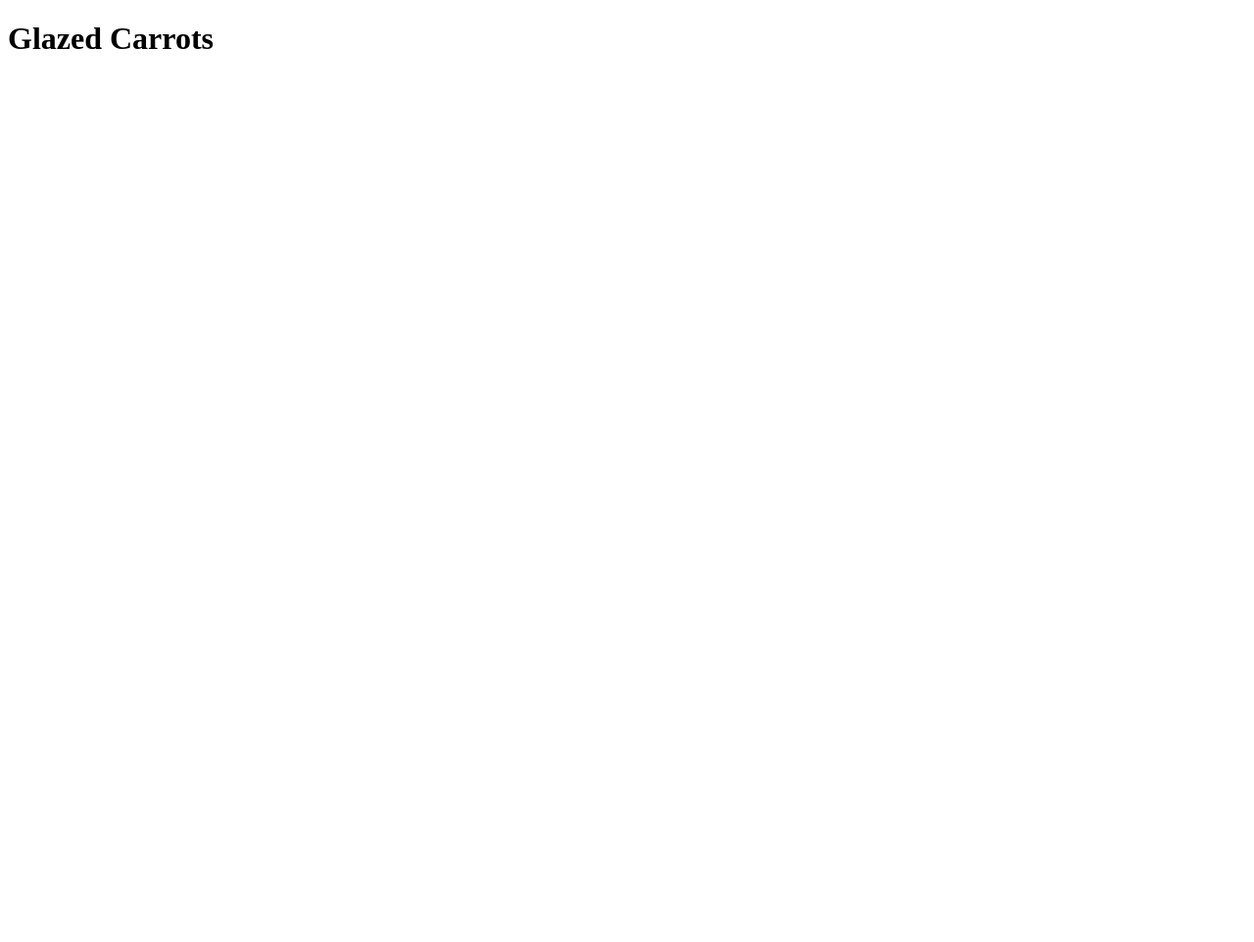
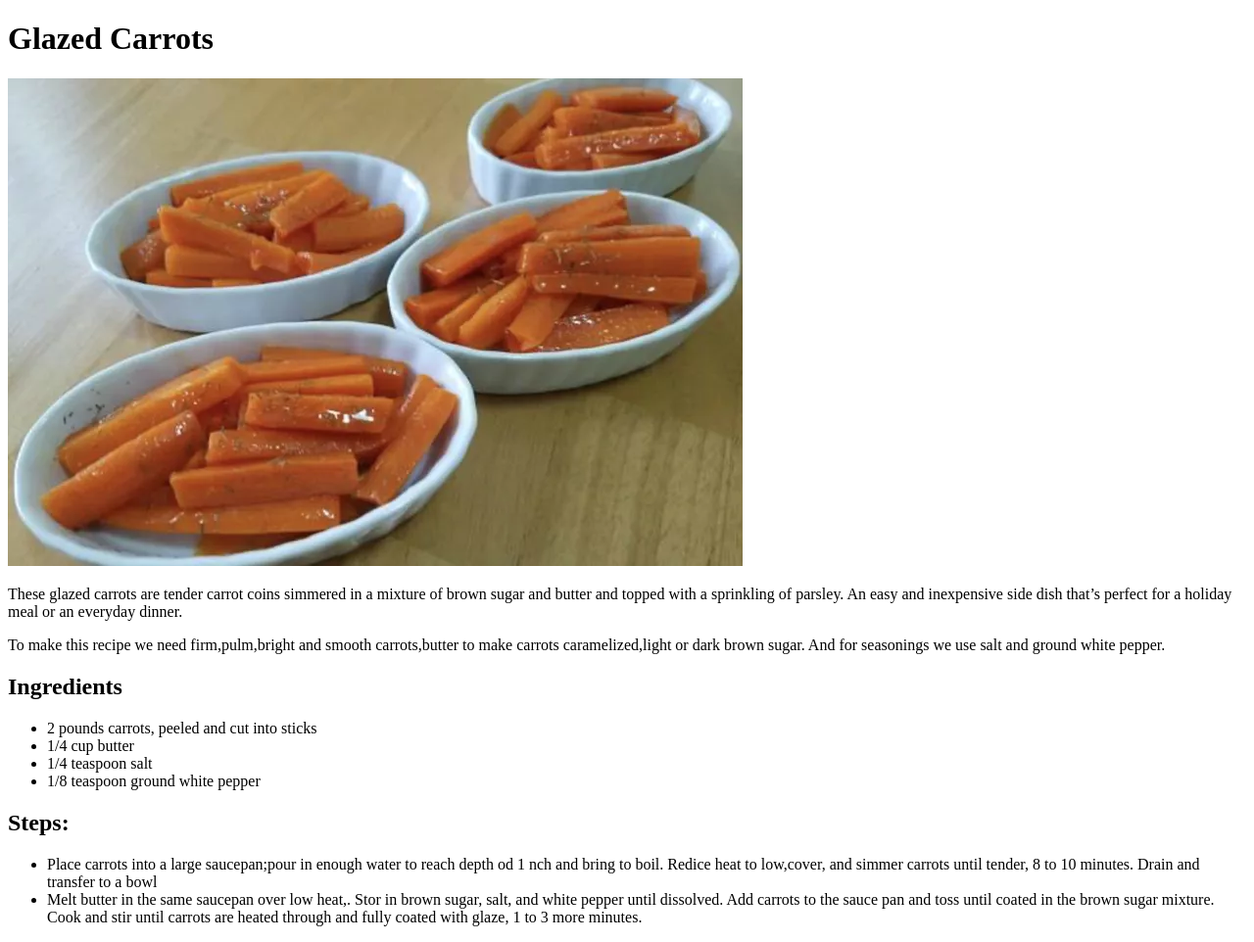
Before and after one commit to UJWAL1223/odin-recipes, a plain HTML site: page recipes/glazedcarrots.html in a window 1280 px wide. Shown: the whole page at 98% size. Before the commit the page ends 800 px from the top, so only its background shows below. Drawn offline with Linux system fonts and the light colour scheme.

Commit message:
index.html added a recipe

```diff
--- a/recipes/glazedcarrots.html
+++ b/recipes/glazedcarrots.html
@@ -7,5 +7,24 @@
 </head>
 <body>
     <h1>Glazed Carrots</h1>
-</body>
+    <img src="/Screen-Shot-2022-08-09-at-10.37.41-AM-52371864fda7430bb26938192bd7a78a.webp" alt="photo">
+    <p>These glazed carrots are tender carrot coins simmered in a mixture of brown sugar and butter and topped with a sprinkling of parsley. An easy and inexpensive side dish that’s perfect for a holiday meal or an everyday dinner.</p>
+    <p>To make this recipe we need firm,pulm,bright and smooth carrots,butter to make carrots caramelized,light or dark brown sugar. And for seasonings we use salt and ground white pepper.</p>
+    <h2>Ingredients</h2>
+    <ul>
+        <li>2 pounds carrots, peeled and cut into sticks</li>
+        <li>1/4 cup butter</li>
+        <li>1/4 teaspoon salt</li>
+        <li>1/8 teaspoon ground white pepper</li>
+    </ul>
+    <h2>Steps:</h2>
+    <ul>
+        <li>
+            Place carrots into a large saucepan;pour in enough water to reach depth od 1  nch and bring to boil. Redice heat to low,cover, and simmer carrots until tender, 8 to 10 minutes. Drain and transfer to a  bowl
+        </li>
+        <li>
+            Melt butter in the same saucepan over low heat,. Stor in brown sugar, salt, and white pepper until dissolved. Add carrots to the sauce pan and toss until coated in the brown sugar mixture. Cook and stir until carrots are heated through and fully coated with glaze, 1 to 3 more minutes.
+        </li>
+    </ul>
+    </body>
 </html>
```
Also changed, not shown: index.html (+3 -0 lines), Screen-Shot-2022-08-09-at-10.37.41-AM-52371864fda7430bb26938192bd7a78a.webp (added).
